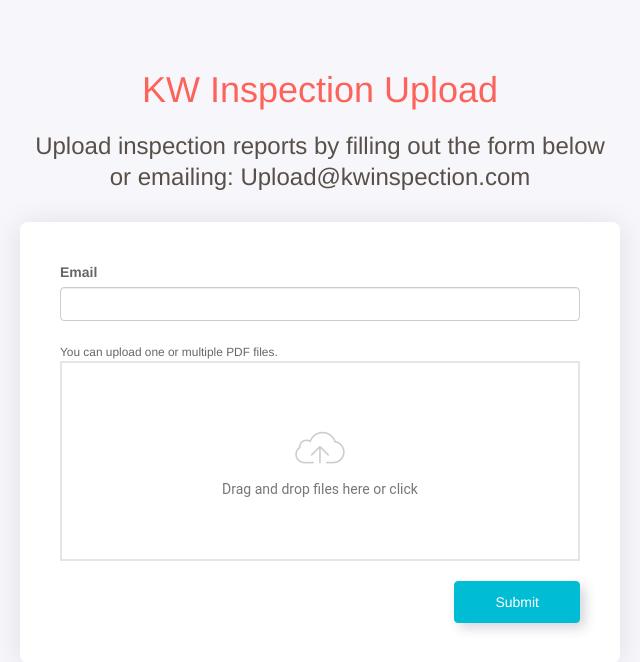
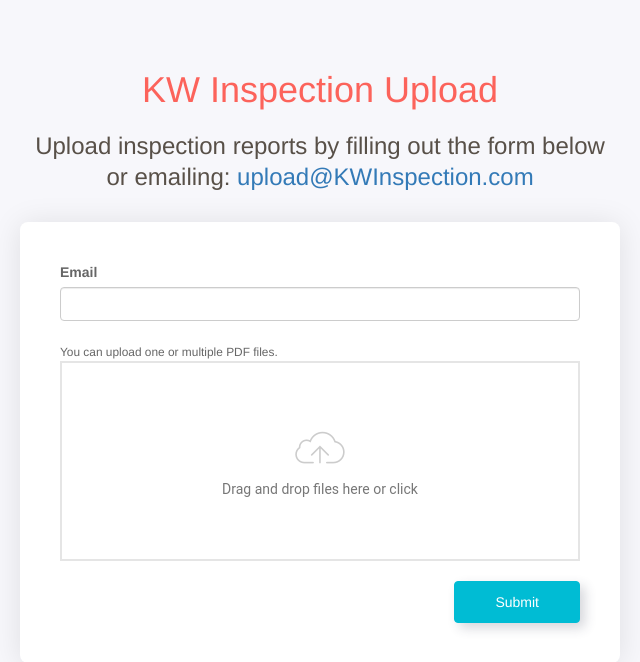
Before and after one commit to KevinJ90825/kw-test, a Django app: page / in a window 1280 px wide. Shown: the top 662 px of the page, without its empty margins (320-960 px from the left). Run offline with Django 3.2, Linux system fonts and the light colour scheme; some libraries are stand-ins or nearby versions.

Commit message:
Email link

```diff
--- a/templates/main/index.html
+++ b/templates/main/index.html
@@ -11,7 +11,8 @@
   <div class="container" style="max-width: 600px; margin-top: 50px;">
     <div class="intro" style="text-align: center;">
       <h1 style="padding-botton:20px; color: #FC635B;">KW Inspection Upload</h1>
-      <h3 style="font-weight: 400; line-height: 1.3; color: #585048;">Upload inspection reports by filling out the form below or emailing: Upload@kwinspection.com</h4>
+      <h3 style="font-weight: 400; line-height: 1.3; color: #585048;">Upload inspection reports by filling out the form below or emailing:
+          <a href="mailto:upload@kwinspection.com?Subject=Inspections" target="_top">upload@KWInspection.com</a></h3>
     </div>
     <div class="row" style="border-radius: 8px; margin-top: 30px; padding: 40px; color: #666 !important; background: #fff; box-shadow: 0 0.2rem 3rem rgba(0,0,0,.1);">
         <form class="form" action="#" method="post" enctype="multipart/form-data">
@@ -37,7 +38,9 @@
         </form>
     </div>
     <div class="footer" style="text-align: center; margin-top: 30px;">
-      <small class="help" style="color: #666;">Document uploads are scrubbed of all personal information and secured with bank-level security.</small>
+      <small class="help" style="color: #666;">
+          Document uploads are scrubbed of all personal information and secured with bank-level security.
+      </small>
     </div>
   </div>
 
```
